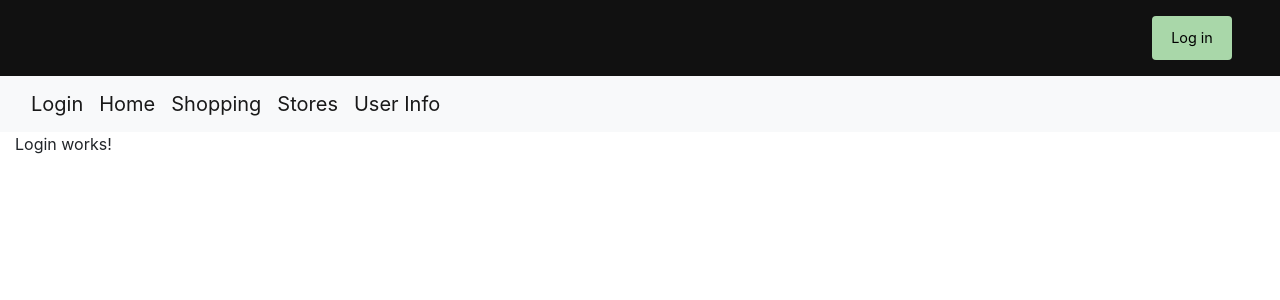
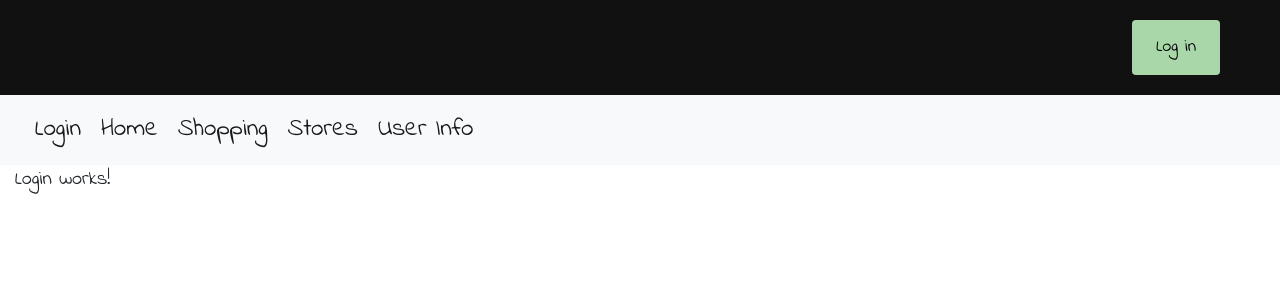
Before and after one commit to ambertrand/Final-Destination, a React (Create React App) app in the folder client/: page /#/ in a window 1280 px wide. Shown: the top 300 px of the page. Built offline with nearby package versions, Linux system fonts and the light colour scheme; no server answers.

Commit message:
google fonts and background color

```diff
--- a/client/public/index.html
+++ b/client/public/index.html
@@ -25,7 +25,7 @@
       Learn how to configure a non-root public URL by running `npm run build`.
     -->
     <!--Google Fonts-->
-  <link href="https://fonts.googleapis.com/css2?family=Lora&display=swap" rel="stylesheet">
+    <link href="https://fonts.googleapis.com/css2?family=Balsamiq+Sans&family=Indie+Flower&display=swap" rel="stylesheet">
   <!--Animate CSS-->
   <link rel="stylesheet" href="https://cdnjs.cloudflare.com/ajax/libs/animate.css/4.0.0/animate.min.css" />
   <!--Font awesome-->
--- a/client/src/App.css
+++ b/client/src/App.css
@@ -2,4 +2,10 @@
   margin: 0;
   padding: 0;
   box-sizing: border-box;
+  font-family: 'Indie Flower', cursive;
+  font-size: 20px;
 }
+
+.jumbo {
+  background-color: rgb(196, 255, 180);
+}
--- a/client/src/components/Jumbotron.jsx
+++ b/client/src/components/Jumbotron.jsx
@@ -5,12 +5,18 @@ import Jumbotron from 'react-bootstrap/Jumbotron';
 
 function JumboSection() {
     return (
-        <Jumbotron fluid>
+        <Jumbotron fluid className="jumbo">
             <Row className="justify-content-center">
                 <Col xs="auto">
-                    <h2>While You're There</h2>
+                    <h2 >While You're There</h2>
+                    {/* className="display-4" */}
                 </Col>
-
+            </Row>
+            <Row className="justify-content-center">
+                <Col xs="auto">
+                <img src="https://static.thenounproject.com/png/1700380-200.png" width="100px" alt="shopping cart"/>
+                {/* <img src="./assets/shoppingCart.png" width="100px" alt="shopping cart"/> */}
+                </Col>
             </Row>
         </Jumbotron>
     )
```
Also changed, not shown: client/src/assets/shoppingCart.png (added).
